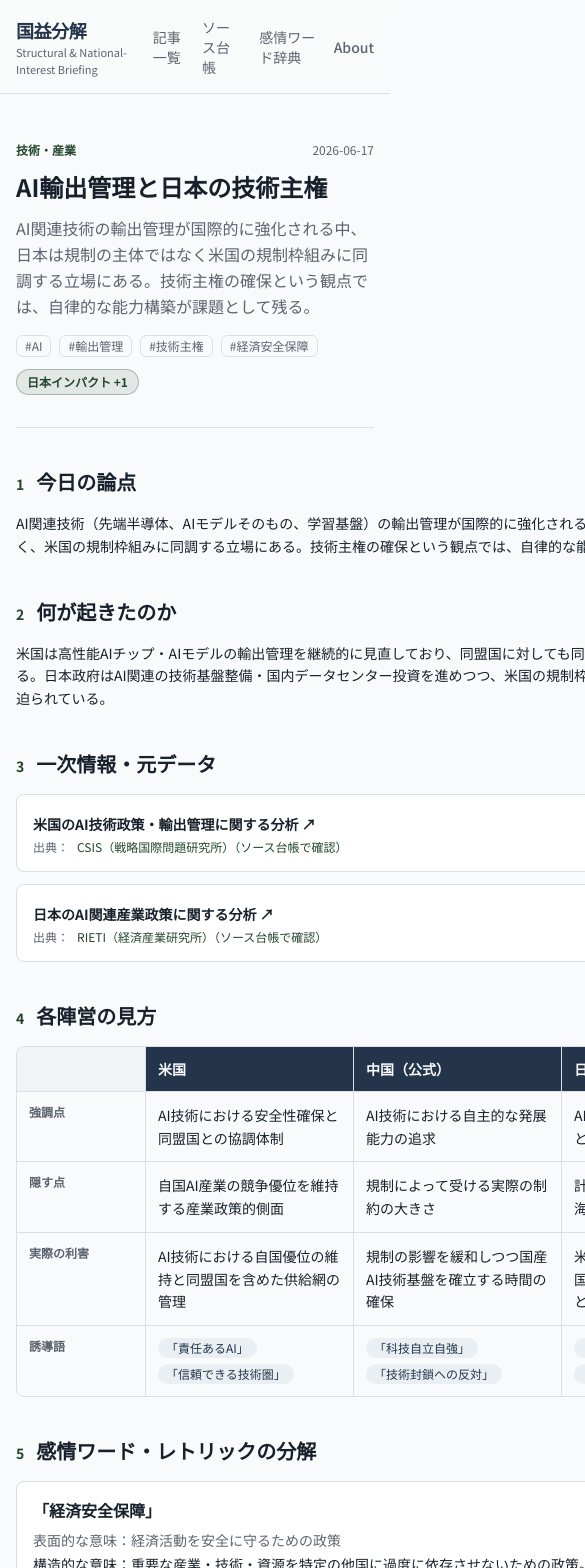
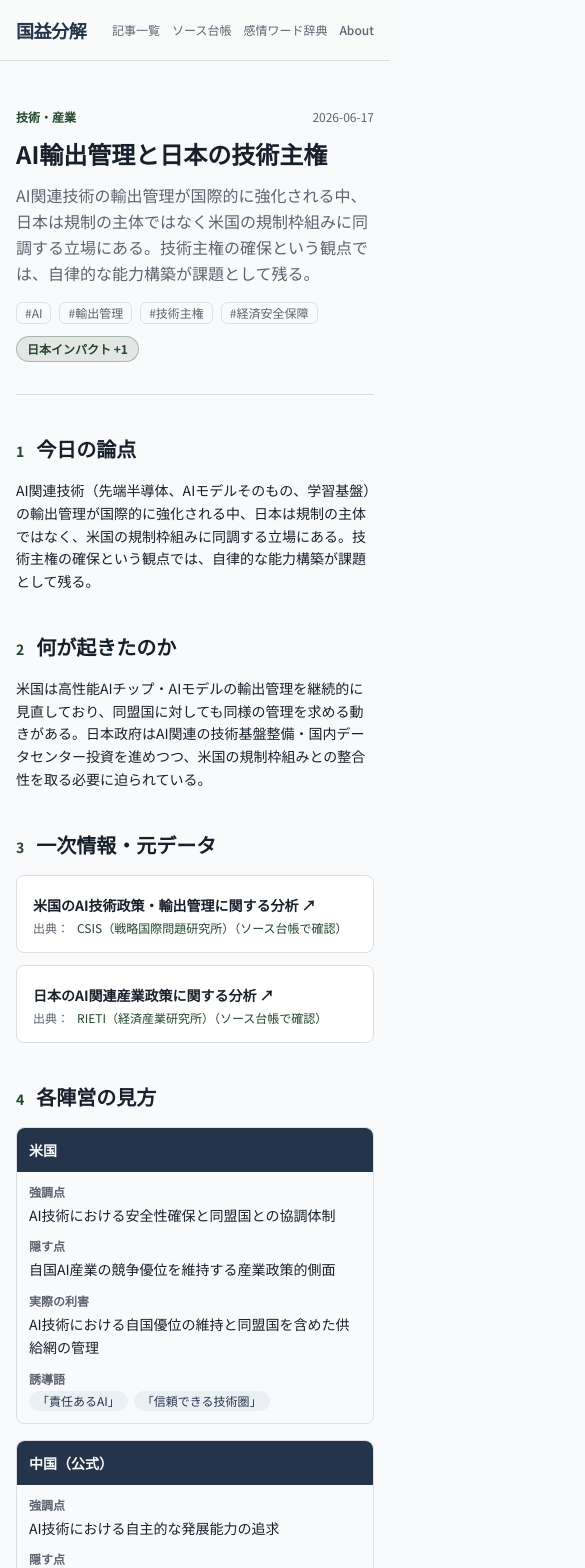
Before and after one commit to kotakotakataoka-source/kokueki-os, a Next.js app: page /articles/ai-export-controls-tech-sovereignty in a window 390 px wide. Shown: the top 1568 px of the page, 585 px wide, since content can reach past the window. Built offline with nearby package versions, Linux system fonts and the light colour scheme.

Commit message:
fix: resolve mobile overflow and nav wrapping for readability

```diff
--- a/src/app/articles/[slug]/page.tsx
+++ b/src/app/articles/[slug]/page.tsx
@@ -108,7 +108,7 @@ export default async function ArticleDetailPage({
         </div>
       </header>
 
-      <div className="grid gap-10 py-10">
+      <div className="grid min-w-0 gap-10 py-10">
         <section>
           <SectionHeading index="1" title="今日の論点" />
           <p className="text-sm leading-relaxed text-foreground">
--- a/src/app/page.tsx
+++ b/src/app/page.tsx
@@ -28,8 +28,8 @@ export default function Home() {
           日本の実利を整理する。
         </h1>
         <p className="mt-4 max-w-2xl text-base leading-relaxed text-muted-foreground">
-          完全に中立な情報源は存在しません。本サイトはすべての情報源に立場があることを前提に、
-          その立場を可視化したうえで、事実・解釈・感情表現・日本への実利を分離して提示します。
+          すべての情報源には立場があります。本サイトはその立場を可視化し、
+          事実・解釈・感情表現・日本への実利を分けて示します。
           問いは常に一つ。「これは日本にとって、どこがプラスで、どこがマイナスか」。
         </p>
         <div className="mt-6 flex flex-wrap gap-3">
--- a/src/components/article/narrative-comparison-table.tsx
+++ b/src/components/article/narrative-comparison-table.tsx
@@ -13,7 +13,45 @@ export function NarrativeComparisonTable({
   views: NarrativeView[];
 }) {
   return (
-    <div className="overflow-x-auto rounded-lg border border-border">
+    <>
+      {/* モバイル：陣営ごとに積み重ねるカード表示（横スクロール不要） */}
+      <div className="grid gap-4 sm:hidden">
+        {views.map((view) => (
+          <div key={view.campName} className="rounded-lg border border-border">
+            <div className="rounded-t-lg bg-primary p-3 text-sm font-bold text-primary-foreground">
+              {view.campName}
+            </div>
+            <dl className="grid gap-3 p-3">
+              {ROWS.map((row) => (
+                <div key={row.key}>
+                  <dt className="text-xs font-semibold text-muted-foreground">
+                    {row.label}
+                  </dt>
+                  <dd className="mt-1 text-sm leading-relaxed text-foreground">
+                    {view[row.key] as string}
+                  </dd>
+                </div>
+              ))}
+              <div>
+                <dt className="text-xs font-semibold text-muted-foreground">誘導語</dt>
+                <dd className="mt-1 flex flex-wrap gap-1.5">
+                  {view.framingWords.map((word) => (
+                    <span
+                      key={word}
+                      className="rounded-full bg-secondary px-2 py-0.5 text-xs text-secondary-foreground"
+                    >
+                      「{word}」
+                    </span>
+                  ))}
+                </dd>
+              </div>
+            </dl>
+          </div>
+        ))}
+      </div>
+
+      {/* sm以上：横並びの比較表（min-w-0で親のCSS Gridに幅を強制しない） */}
+      <div className="hidden min-w-0 overflow-x-auto rounded-lg border border-border sm:block">
         <div
           className="grid min-w-[640px]"
           style={{
@@ -77,5 +115,6 @@ export function NarrativeComparisonTable({
           ))}
         </div>
       </div>
+    </>
   );
 }
--- a/src/components/site/header.tsx
+++ b/src/components/site/header.tsx
@@ -10,21 +10,21 @@ const NAV_LINKS = [
 export function Header() {
   return (
     <header className="sticky top-0 z-40 border-b border-border bg-background/95 backdrop-blur supports-[backdrop-filter]:bg-background/80">
-      <div className="mx-auto flex max-w-5xl items-center justify-between px-4 py-4 sm:px-6">
+      <div className="mx-auto flex max-w-5xl flex-wrap items-center justify-between gap-y-2 px-4 py-4 sm:px-6">
         <Link href="/" className="flex flex-col">
           <span className="text-lg font-bold tracking-tight text-primary">
             国益分解
           </span>
-          <span className="text-[11px] text-muted-foreground">
+          <span className="hidden text-[11px] text-muted-foreground sm:block">
             Structural &amp; National-Interest Briefing
           </span>
         </Link>
-        <nav className="flex items-center gap-4 sm:gap-6">
+        <nav className="flex items-center gap-3 sm:gap-6">
           {NAV_LINKS.map((link) => (
             <Link
               key={link.href}
               href={link.href}
-              className="text-sm font-medium text-muted-foreground transition-colors hover:text-primary"
+              className="whitespace-nowrap text-xs font-medium text-muted-foreground transition-colors hover:text-primary sm:text-sm"
             >
               {link.label}
             </Link>
```
Lines whose indentation alone changed are shown as unchanged.
